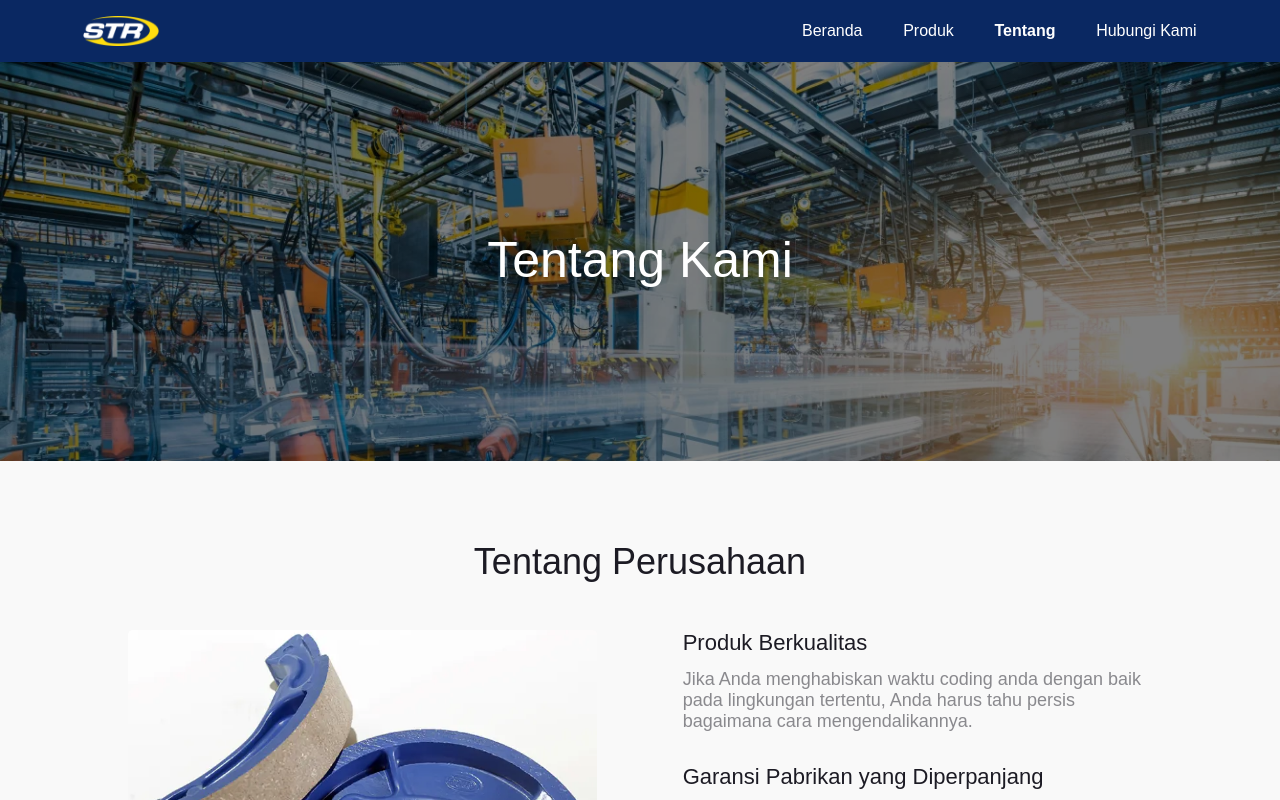
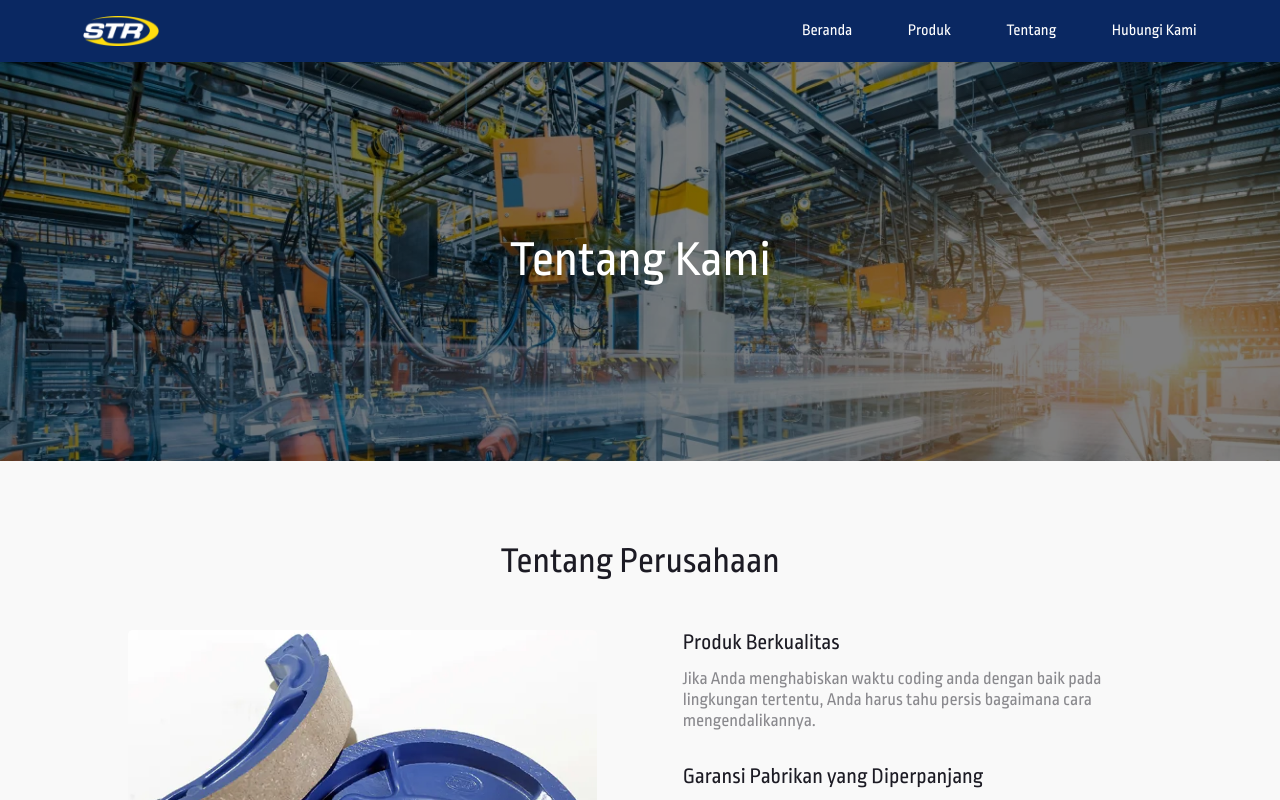
Before and after one commit to pandatech-io/str-part, a React (Vite) app: page /about-us in a window 1280 px wide. Shown: the top 800 px of the page. Built offline with nearby package versions, Linux system fonts and the light colour scheme.

Commit message:
feat: add google font (#4)

```diff
--- a/index.html
+++ b/index.html
@@ -3,7 +3,14 @@
   <head>
     <meta charset="UTF-8" />
     <link rel="icon" type="image/svg+xml" href="/src/assets/strlogo.png" />
+    <link rel="preconnect" href="https://fonts.googleapis.com" />
+    <link rel="preconnect" href="https://fonts.gstatic.com" crossorigin />
+    <link
+      href="https://fonts.googleapis.com/css2?family=Ropa+Sans:wght@400;500;600;700&display=swap"
+      rel="stylesheet"
+    />
     <meta name="viewport" content="width=device-width, initial-scale=1.0" />
+
     <title>STR Part</title>
   </head>
   <body>
--- a/src/components/contact/index.tsx
+++ b/src/components/contact/index.tsx
@@ -52,7 +52,7 @@ const Contact = () => {
                 <Input size="large" className="pd-contact-form-input" />
               </Form.Item>
               <Row>
-                <Col span={11}>
+                <Col lg={{ span: 11 }} xs={{ span: 24 }}>
                   <Form.Item
                     label="Nama Anda"
                     name="name"
@@ -61,7 +61,7 @@ const Contact = () => {
                     <Input size="large" className="pd-contact-form-input" />
                   </Form.Item>
                 </Col>
-                <Col span={11} offset={2}>
+                <Col lg={{ span: 11, offset: 2 }} xs={{ span: 24 }}>
                   <Form.Item
                     label="No Handphone"
                     name="subject"
@@ -95,6 +95,7 @@ const Contact = () => {
                   size="large"
                   style={{ letterSpacing: 4, fontSize: 14, marginTop: 32 }}
                   loading={isLoading}
+                  block
                 >
                   KIRIM
                 </Button>
--- a/src/index.scss
+++ b/src/index.scss
@@ -1,7 +1,7 @@
 @import "./scss/variables/index";
 
 * {
-  font-family: "Poppins", sans-serif !important;
+  font-family: "Ropa Sans", sans-serif;
 }
 
 :root {
--- a/src/pages/Home/index.tsx
+++ b/src/pages/Home/index.tsx
@@ -46,16 +46,7 @@ const Home = () => {
   return (
     <BaseLayout>
       <div className="pd-home">
-        <video
-          width="100%"
-          style={{
-            maxHeight: 600,
-            objectFit: "cover",
-          }}
-          autoPlay
-          muted
-          loop
-        >
+        <video width="100%" autoPlay muted loop>
           <source src={Opening} type="video/mp4" />
         </video>
         <div className="pd-home-products">
--- a/src/pages/Products/_media-query.scss
+++ b/src/pages/Products/_media-query.scss
@@ -6,3 +6,14 @@
     padding: 60px 32px 80px;
   }
 }
+
+@media only screen and (max-width: $tablet) {
+  .pd-products-container {
+    width: unset;
+  }
+  .banner {
+    font-size: 32px;
+    text-align: center;
+    padding: 0px 16px;
+  }
+}
--- a/src/pages/Products/index.tsx
+++ b/src/pages/Products/index.tsx
@@ -79,7 +79,7 @@ const Products = () => {
                       <div className="pd-products-card-hover">
                         <div className="pd-products-card-hover-title">{product.title}</div>
                         <div className="pd-products-card-hover-description">
-                          {product.description}
+                          {product.description.slice(0, 150) + "..."}
                         </div>
                       </div>
                     </div>
@@ -121,6 +121,7 @@ const Products = () => {
   };
   return (
     <BaseLayout>
+      <div className="banner">Produk</div>
       <div className="pd-products">
         <div className="pd-products-container">
           <div className="pd-products-title">Produk Kami</div>
@@ -184,7 +185,7 @@ const Products = () => {
                               <div className="pd-products-card-hover">
                                 <div className="pd-products-card-hover-title">{product.title}</div>
                                 <div className="pd-products-card-hover-description">
-                                  {product.description}
+                                  {product.description.slice(0, 150) + "..."}
                                 </div>
                               </div>
                             </div>
--- a/src/pages/Products/style.scss
+++ b/src/pages/Products/style.scss
@@ -1,3 +1,17 @@
+.banner {
+  background: linear-gradient(0deg, rgba(0, 0, 0, 0.5), rgba(0, 0, 0, 0.5)),
+    url("../../assets/banner.webp");
+  height: 400px;
+  background-size: cover;
+  background-position: center;
+  color: white;
+  font-size: 50px;
+  font-weight: 400;
+  display: flex;
+  justify-content: center;
+  align-items: center;
+}
+
 .pd-products {
   background-color: #f9f9f9;
   padding: 80px 64px 100px;
@@ -33,7 +47,7 @@
     background-color: #ffffff;
     border-radius: 5px;
     width: 100%;
-    min-height: 220px;
+    min-height: 200px;
     position: relative;
     opacity: 1;
     display: block;
```
